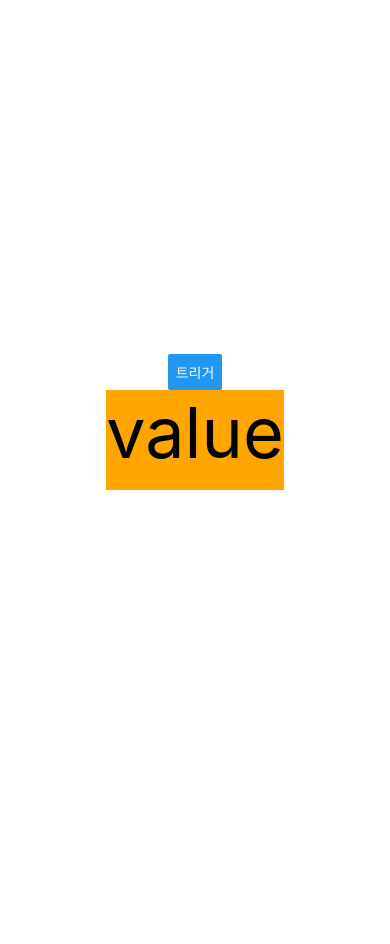
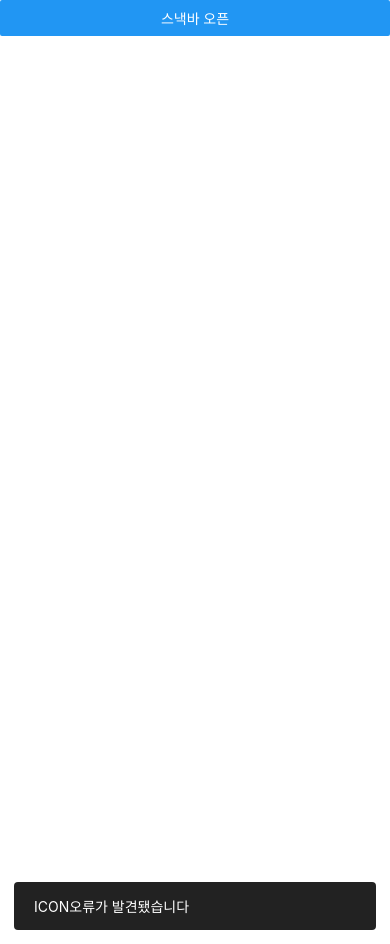
Before and after one commit to willy4202/my-little-rn-anim, a React Native app: screen / in a window 390 px wide. Before the commit the page ends 844 px from the top, so only its background shows below. Built offline with nearby package versions, Linux system fonts and the light colour scheme.

Commit message:
add : snackbar

```diff
--- a/App.tsx
+++ b/App.tsx
@@ -1,27 +1,15 @@
 import { StatusBar } from "expo-status-bar";
-import { StyleSheet, Text, View } from "react-native";
-import AnimatedComponent from "./src/components/AnimatedComponent";
-import AnimatedValue from "./src/components/AnimatedValue";
-import AnimatedTiming from "./src/components/AnimatedTiming";
-import AnimatedSpring from "./src/components/AnimatedSpring";
-import { NavigationContainer } from "@react-navigation/native";
+import { SafeAreaView, StyleSheet, Text, View } from "react-native";
 import { createNativeStackNavigator } from "@react-navigation/native-stack";
-import AnimatedComposing from "./src/components/AnimatedComposing";
-import AnimatedProperty from "./src/components/AnimatedProperty";
+import Snackbar from "./src/chapter3/Snackbar";
 
 export default function App() {
   const Stack = createNativeStackNavigator();
 
   return (
-    <View style={styles.container}>
-      {/* <AnimatedComponent /> */}
-      {/* <AnimatedValue /> */}
-      {/* <AnimatedTiming /> */}
-      {/* <AnimatedSpring /> */}
-      {/* <AnimatedComposing /> */}
-      <AnimatedProperty />
-      <StatusBar style="auto" />
-    </View>
+    <SafeAreaView style={styles.container}>
+      <Snackbar />
+    </SafeAreaView>
   );
 }
 
@@ -29,7 +17,7 @@ const styles = StyleSheet.create({
   container: {
     flex: 1,
     backgroundColor: "#fff",
-    alignItems: "center",
-    justifyContent: "center",
+    // alignItems: "center",
+    // justifyContent: "center",
   },
 });
--- a/package.json
+++ b/package.json
@@ -16,7 +16,8 @@
     "react": "18.2.0",
     "react-native": "0.72.6",
     "react-native-safe-area-context": "4.6.3",
-    "react-native-screens": "~3.22.0"
+    "react-native-screens": "~3.22.0",
+    "react-native-vector-icons": "^10.0.3"
   },
   "devDependencies": {
     "@babel/core": "^7.20.0",
--- /dev/null
+++ b/src/chapter3/Snackbar.tsx
@@ -0,0 +1,65 @@
+import {
+  Animated,
+  Button,
+  Easing,
+  SafeAreaView,
+  StyleSheet,
+  Text,
+  View,
+} from "react-native";
+import React, { useRef } from "react";
+
+const Snackbar = () => {
+  const snackBarAnim = useRef(new Animated.Value(100)).current;
+
+  const onPress = () => {
+    Animated.sequence([
+      Animated.timing(snackBarAnim, {
+        toValue: 0,
+        duration: 300,
+        easing: Easing.out(Easing.circle),
+        useNativeDriver: true,
+      }),
+      Animated.delay(1500),
+      Animated.timing(snackBarAnim, {
+        toValue: 100,
+        duration: 300,
+        easing: Easing.in(Easing.circle),
+        useNativeDriver: true,
+      }),
+    ]).start();
+  };
+
+  return (
+    <SafeAreaView style={{ flex: 1 }}>
+      <Button title="스낵바 오픈" onPress={onPress} />
+      <Animated.View
+        style={{
+          position: "absolute",
+          bottom: 0,
+          width: "100%",
+          transform: [{ translateY: snackBarAnim }],
+        }}
+      >
+        <View
+          style={{
+            backgroundColor: "#222",
+            flexDirection: "row",
+            paddingHorizontal: 20,
+            paddingVertical: 14,
+            margin: 14,
+            borderRadius: 4,
+            alignItems: "center",
+          }}
+        >
+          <Text style={{ color: "white" }}>ICON</Text>
+          <Text style={{ color: "white" }}>오류가 발견됐습니다</Text>
+        </View>
+      </Animated.View>
+    </SafeAreaView>
+  );
+};
+
+export default Snackbar;
+
+const styles = StyleSheet.create({});
```
Also changed, not shown: 1 other file (tests, documents, lock files or other folders).
